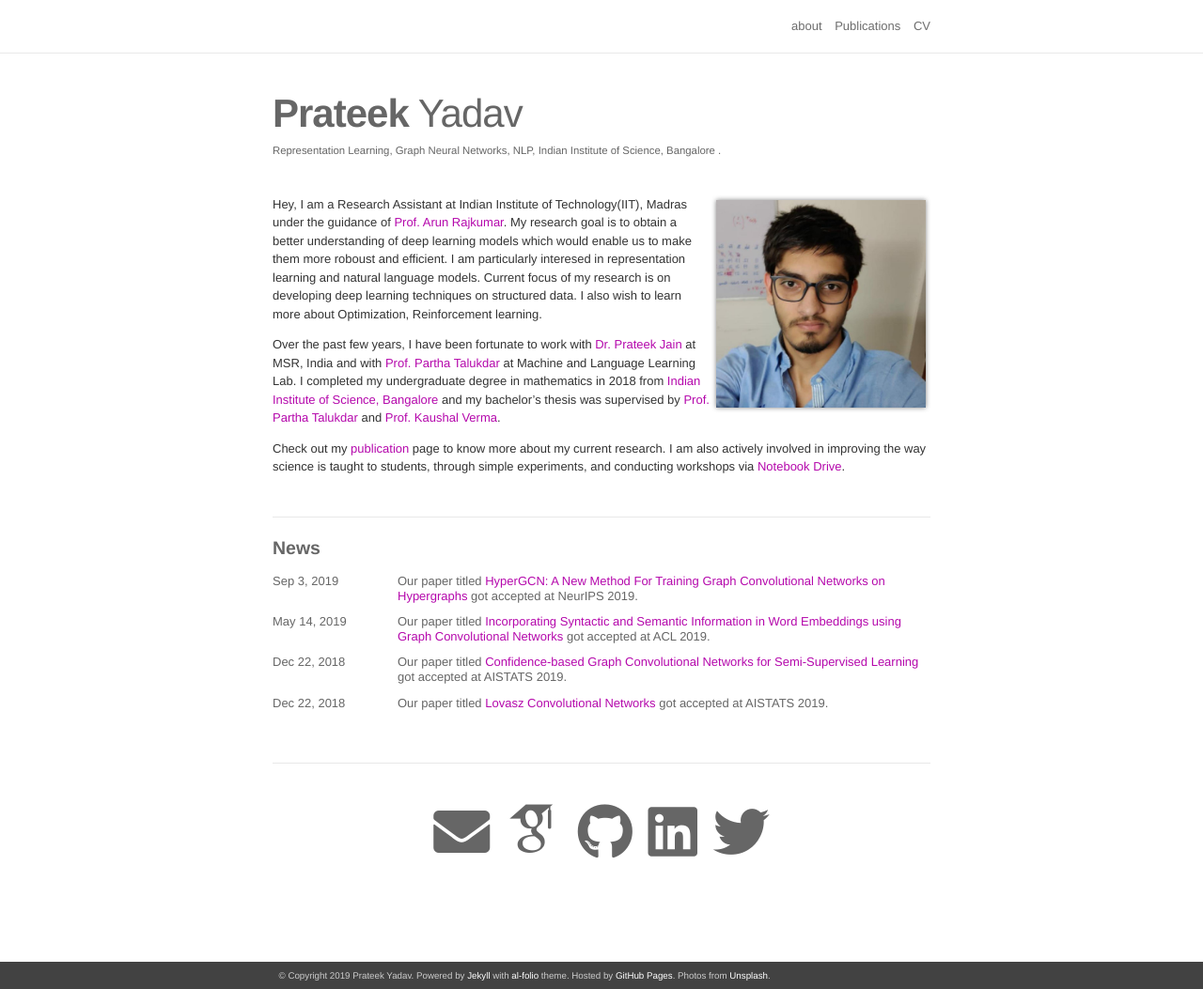
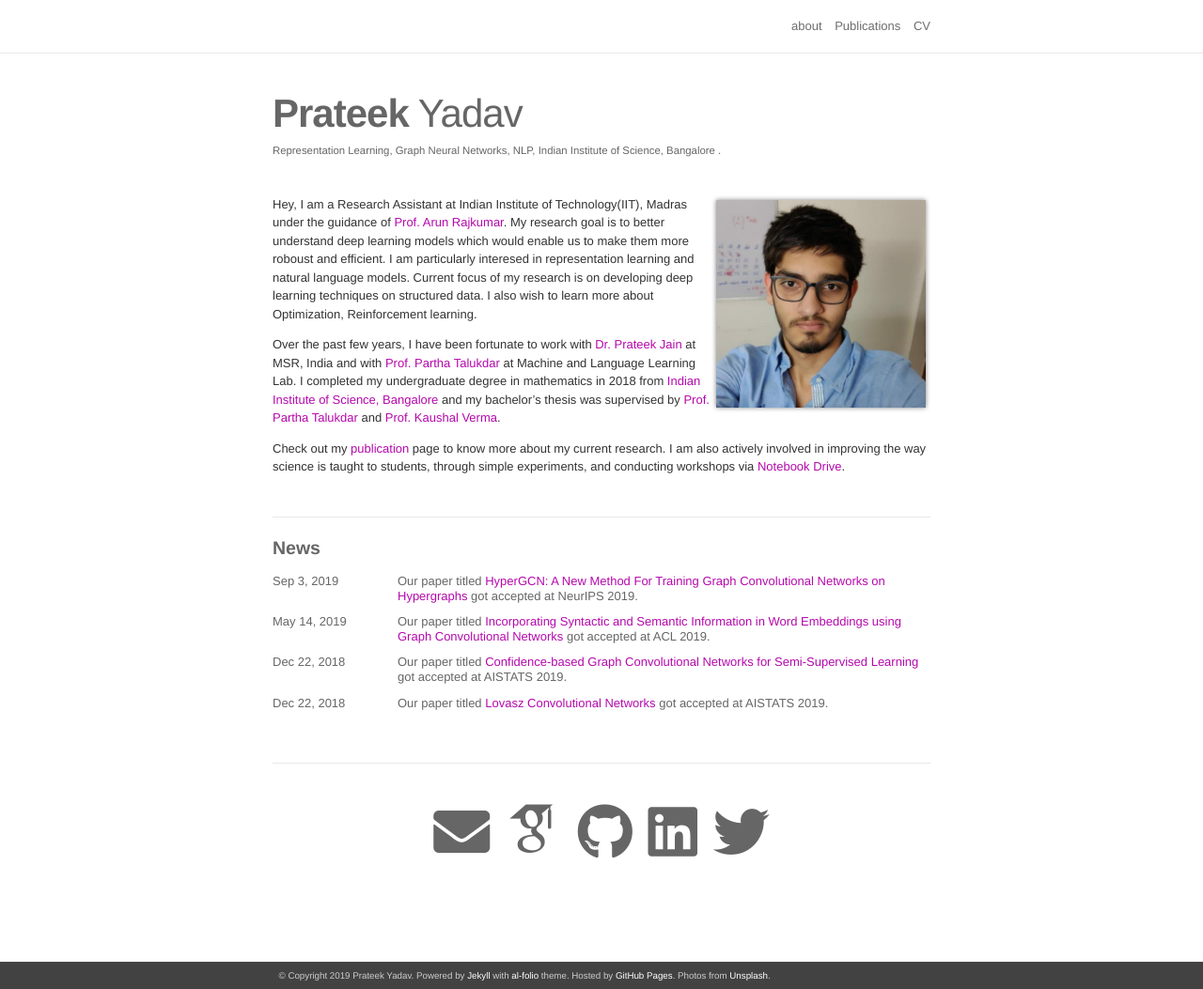
Before and after one commit to prateek-yadav/prateek-yadav1, a Jekyll site: the page built from _pages/about.md, in a window 1280 px wide and 1053 px high. Shown: the whole window at 94% size. Built offline with Jekyll 4.4.1, drawn with Linux system fonts in a browser that asks for light colours; nearby versions of some CDN libraries; some web fonts are replaced.

Commit message:
test commit

```diff
--- a/_pages/about.md
+++ b/_pages/about.md
@@ -13,7 +13,7 @@ news: true
 social: true
 ---
 
-Hey, I am a Research Assistant at Indian Institute of Technology(IIT), Madras under the guidance of [Prof. Arun Rajkumar](https://sites.google.com/view/arun-rajkumar){:target="_blank"}. My research goal is to obtain a better understanding of deep learning models which would enable us to make them more roboust and efficient. I am particularly interesed in representation learning and natural language models. Current focus of my research is on developing deep learning techniques on structured data. I also wish to learn more about Optimization, Reinforcement learning.
+Hey, I am a Research Assistant at Indian Institute of Technology(IIT), Madras under the guidance of [Prof. Arun Rajkumar](https://sites.google.com/view/arun-rajkumar){:target="_blank"}. My research goal is to better understand deep learning models which would enable us to make them more roboust and efficient. I am particularly interesed in representation learning and natural language models. Current focus of my research is on developing deep learning techniques on structured data. I also wish to learn more about Optimization, Reinforcement learning.
 
 Over the past few years, I have been fortunate to work with [Dr. Prateek Jain](https://www.prateekjain.org){:target="_blank"} at MSR, India and with [Prof. Partha Talukdar](http://talukdar.net){:target="_blank"} at Machine and Language Learning Lab. I completed my undergraduate degree in mathematics in 2018 from [Indian Institute of Science, Bangalore](https://www.iisc.ac.in/){:target="_blank"} and my bachelor's thesis was supervised by [Prof. Partha Talukdar](http://talukdar.net){:target="_blank"} and [Prof. Kaushal Verma](http://math.iisc.ac.in/~kverma/){:target="_blank"}.
 
```
